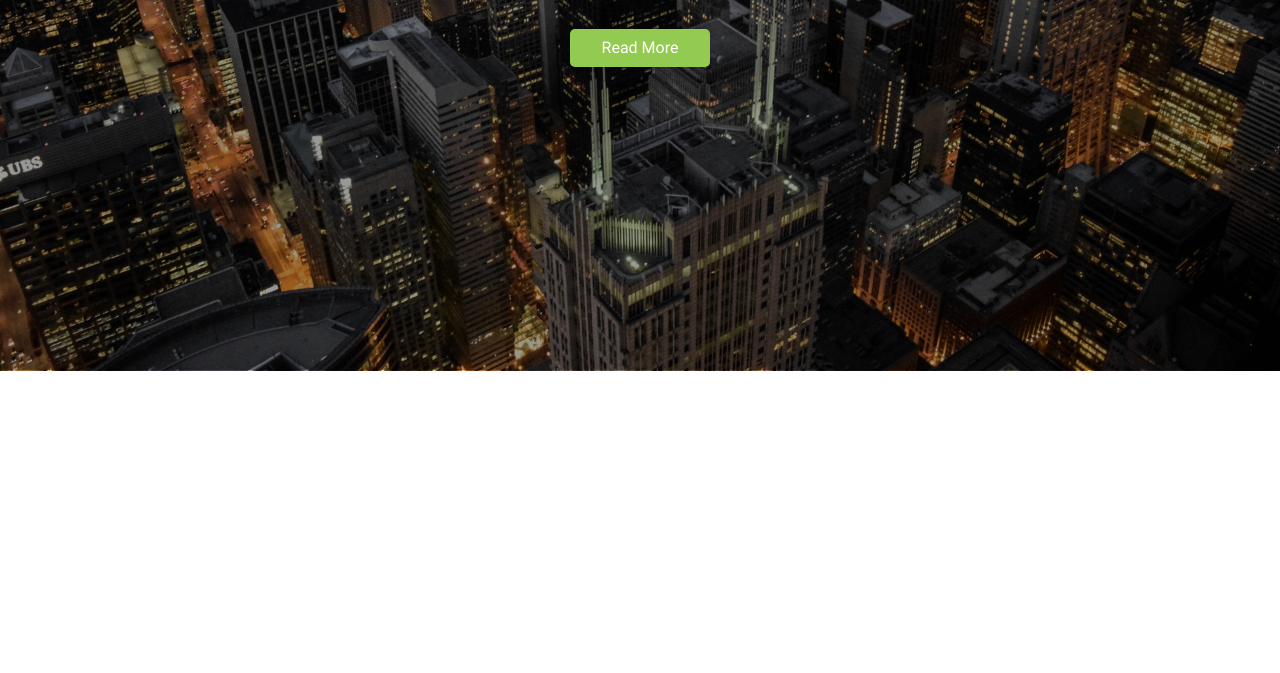
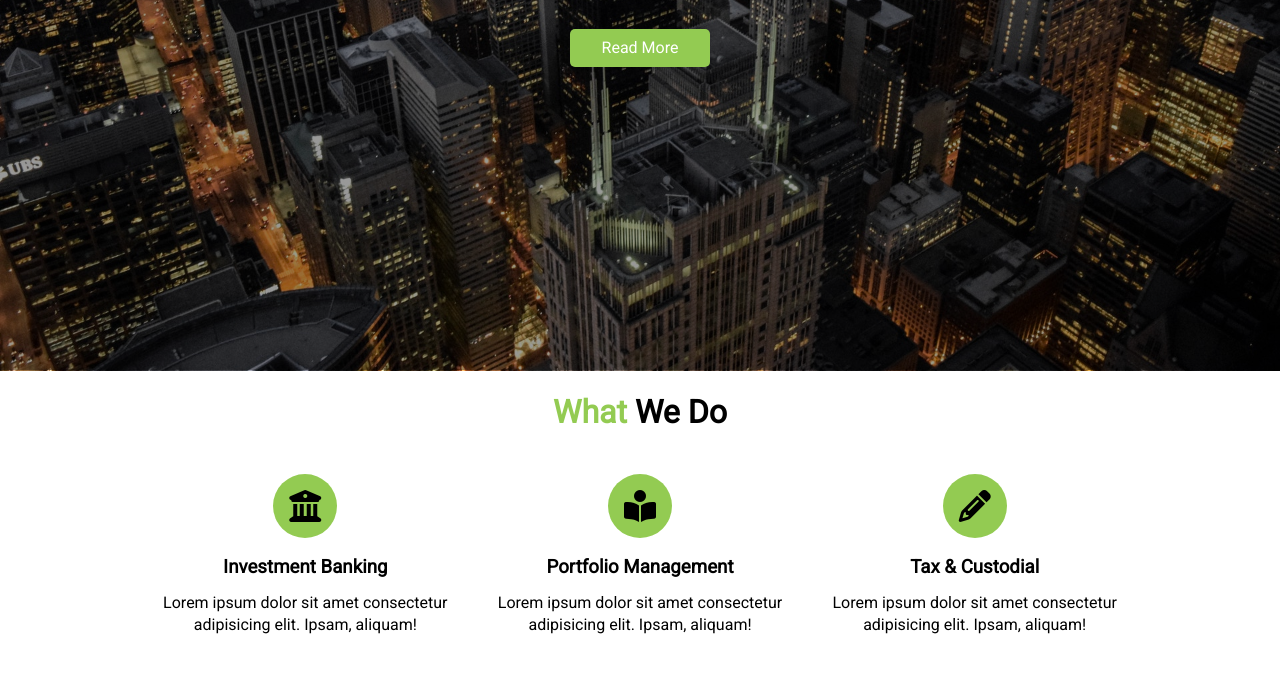
Before and after one commit to Oddyr/edgeledger, a plain HTML site: page index.html in a window 1280 px wide. Shown: the part 495-1168 px from the top of the page. Before the commit the page ends 866 px from the top, so only its background shows below. Drawn offline with Linux system fonts and the light colour scheme.

Commit message:
Add What We Do Markup and Styling

```diff
--- a/css/style.css
+++ b/css/style.css
@@ -20,6 +20,17 @@ p {
 }
 
 /* Utility Classes */
+.container {
+  max-width: 1100px;
+  margin: auto;
+  padding: 0 2rem;
+  overflow: hidden;
+}
+
+.text-center {
+  text-align: center;
+}
+
 .text-primary {
   color: #93cb52;
 }
@@ -30,10 +41,20 @@ p {
   line-height: 1.1;
 }
 
+.m-heading {
+  font-size: 2rem;
+  margin-bottom: 0.75rem;
+  line-height: 1.1;
+}
+
 .lead {
   font-size: 1.3rem;
   margin-bottom: 2rem;
 }
+
+.py-1 { padding: 1.5rem 0; }
+.py-2 { padding: 2rem 0; }
+.py-3 { padding: 3rem 0; }
 
 .btn {
   display: inline-block;
@@ -105,3 +126,22 @@ p {
   bottom: 0;
   background-color: rgba(0,0,0,0.4);
 }
+
+/* Section: What We Do */
+#what .items {
+  display: flex;
+  padding: 1rem;
+}
+
+#what .items .item {
+  flex: 1;
+  text-align: center;
+  padding: 1rem;
+}
+
+#what .items .item i {
+  background: #93cb52;
+  padding: 1rem;
+  border-radius: 50%;
+  margin-bottom: 1rem;
+}
--- a/index.html
+++ b/index.html
@@ -37,5 +37,35 @@
       <a href="#what" class="btn">Read More</a>
     </div>
   </header>
+
+  <!-- Section: What We Do -->
+  <section id="what" class="bg-light py-1">
+    <div class="container">
+      <h2 class="m-heading text-center"><span class="text-primary">What</span> We Do</h2>
+      <div class="items">
+        <div class="item">
+          <i class="fas fa-university fa-2x"></i>
+          <div>
+            <h3>Investment Banking</h3>
+            <p>Lorem ipsum dolor sit amet consectetur adipisicing elit. Ipsam, aliquam!</p>
+          </div>
+        </div>
+        <div class="item">
+          <i class="fas fa-book-reader fa-2x"></i>
+          <div>
+            <h3>Portfolio Management</h3>
+            <p>Lorem ipsum dolor sit amet consectetur adipisicing elit. Ipsam, aliquam!</p>
+          </div>
+        </div>
+        <div class="item">
+          <i class="fas fa-pencil-alt fa-2x"></i>
+          <div>
+            <h3>Tax & Custodial</h3>
+            <p>Lorem ipsum dolor sit amet consectetur adipisicing elit. Ipsam, aliquam!</p>
+          </div>
+        </div>
+      </div>
+    </div>
+  </section>
 </body>
 </html>
```
